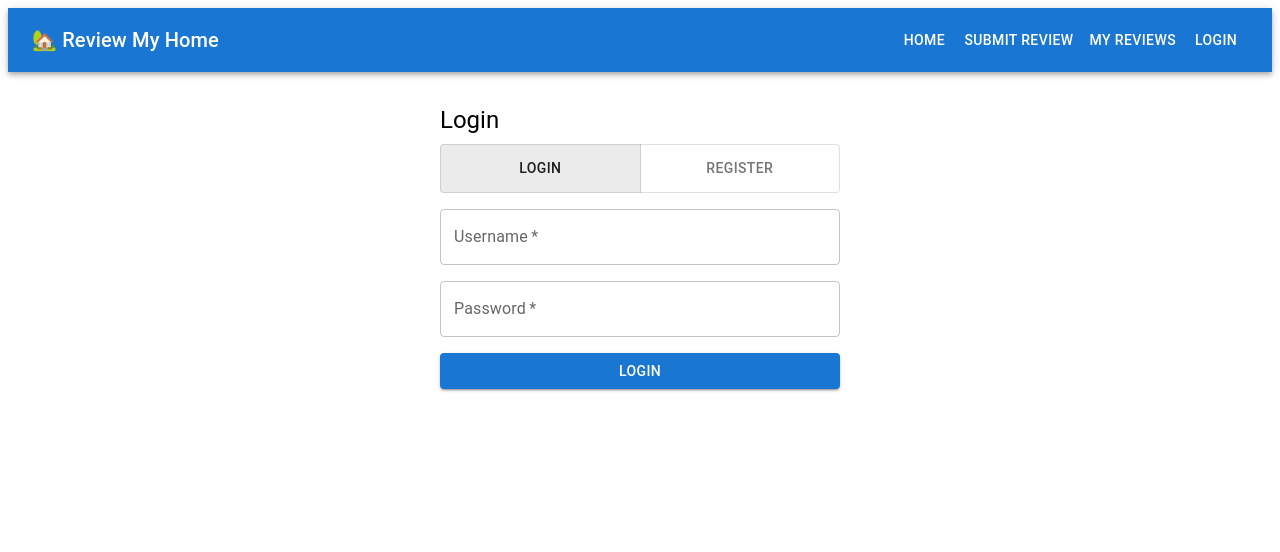
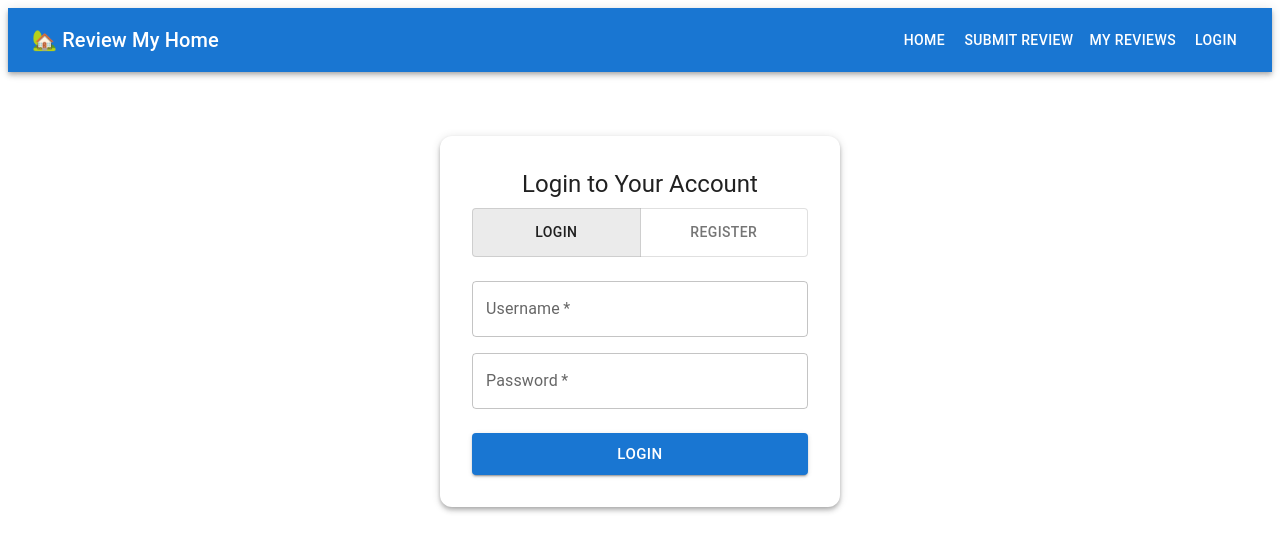
Before and after one commit to deekshithr999/home-review-app1, a React (Create React App) app in the folder frontend/: page /login in a window 1280 px wide. Shown: the top 552 px of the page. Built offline with nearby package versions, Linux system fonts and the light colour scheme.

Commit message:
commit #13
polished login page

```diff
--- a/frontend/src/LoginForm.js
+++ b/frontend/src/LoginForm.js
@@ -1,5 +1,14 @@
 import React, { useState } from 'react';
-import { Box, Button, TextField, Typography, ToggleButton, ToggleButtonGroup, Alert } from '@mui/material';
+import {
+  Box,
+  Button,
+  TextField,
+  Typography,
+  ToggleButton,
+  ToggleButtonGroup,
+  Alert,
+  Paper
+} from '@mui/material';
 
 const LoginForm = ({ setUsername, onLogin }) => {
   const [mode, setMode] = useState('login'); // login or register
@@ -9,6 +18,11 @@ const LoginForm = ({ setUsername, onLogin }) => {
 
   const handleSubmit = async (e) => {
     e.preventDefault();
+
+    if (!usernameInput.trim() || !password.trim()) {
+      setMessage('Username and password cannot be empty.');
+      return;
+    }
 
     const endpoint = mode === 'login' ? '/login' : '/register';
 
@@ -24,9 +38,9 @@ const LoginForm = ({ setUsername, onLogin }) => {
         setMessage(data.error || 'Something went wrong');
       } else {
         setMessage('');
-        setUsername(usernameInput); // save to global app state
+        setUsername(usernameInput);
         localStorage.setItem('username', usernameInput);
-        onLogin(); // redirect or switch view
+        onLogin();
       }
     } catch (err) {
       setMessage('Server error');
@@ -34,9 +48,10 @@ const LoginForm = ({ setUsername, onLogin }) => {
   };
 
   return (
-    <Box sx={{ maxWidth: 400, mx: 'auto', mt: 4 }}>
-      <Typography variant="h5" gutterBottom>
-        {mode === 'login' ? 'Login' : 'Register'}
+    <Box sx={{ maxWidth: 400, mx: 'auto', mt: 8 }}>
+      <Paper elevation={4} sx={{ p: 4, borderRadius: 3 }}>
+        <Typography variant="h5" gutterBottom align="center">
+          {mode === 'login' ? 'Login to Your Account' : 'Create a New Account'}
         </Typography>
 
         <ToggleButtonGroup
@@ -44,13 +59,21 @@ const LoginForm = ({ setUsername, onLogin }) => {
           exclusive
           onChange={(e, newMode) => newMode && setMode(newMode)}
           fullWidth
-        sx={{ mb: 2 }}
+          sx={{ mb: 3 }}
         >
-        <ToggleButton value="login">Login</ToggleButton>
-        <ToggleButton value="register">Register</ToggleButton>
+          <ToggleButton value="login" fullWidth>
+            Login
+          </ToggleButton>
+          <ToggleButton value="register" fullWidth>
+            Register
+          </ToggleButton>
         </ToggleButtonGroup>
 
-      {message && <Alert severity="error" sx={{ mb: 2 }}>{message}</Alert>}
+        {message && (
+          <Alert severity="error" sx={{ mb: 2 }}>
+            {message}
+          </Alert>
+        )}
 
         <form onSubmit={handleSubmit}>
           <TextField
@@ -67,13 +90,14 @@ const LoginForm = ({ setUsername, onLogin }) => {
             fullWidth
             value={password}
             onChange={(e) => setPassword(e.target.value)}
-          sx={{ mb: 2 }}
+            sx={{ mb: 3 }}
             required
           />
-        <Button type="submit" variant="contained" fullWidth>
+          <Button type="submit" variant="contained" fullWidth size="large">
             {mode === 'login' ? 'Login' : 'Register'}
           </Button>
         </form>
+      </Paper>
     </Box>
   );
 };
```
Lines whose indentation alone changed are shown as unchanged.
